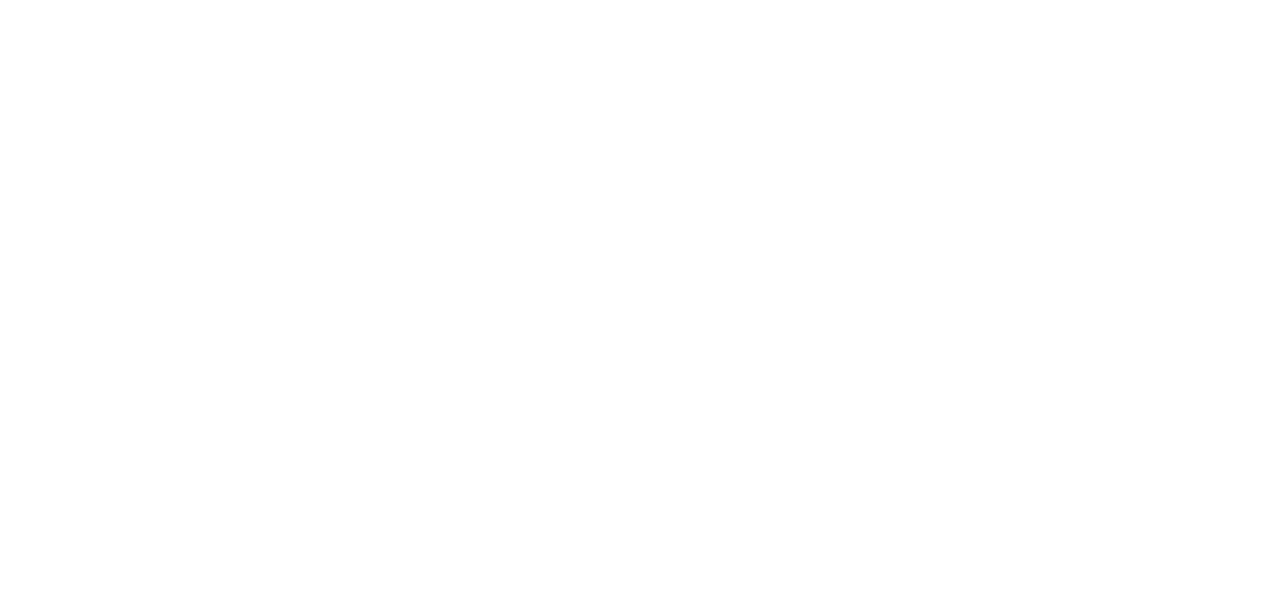
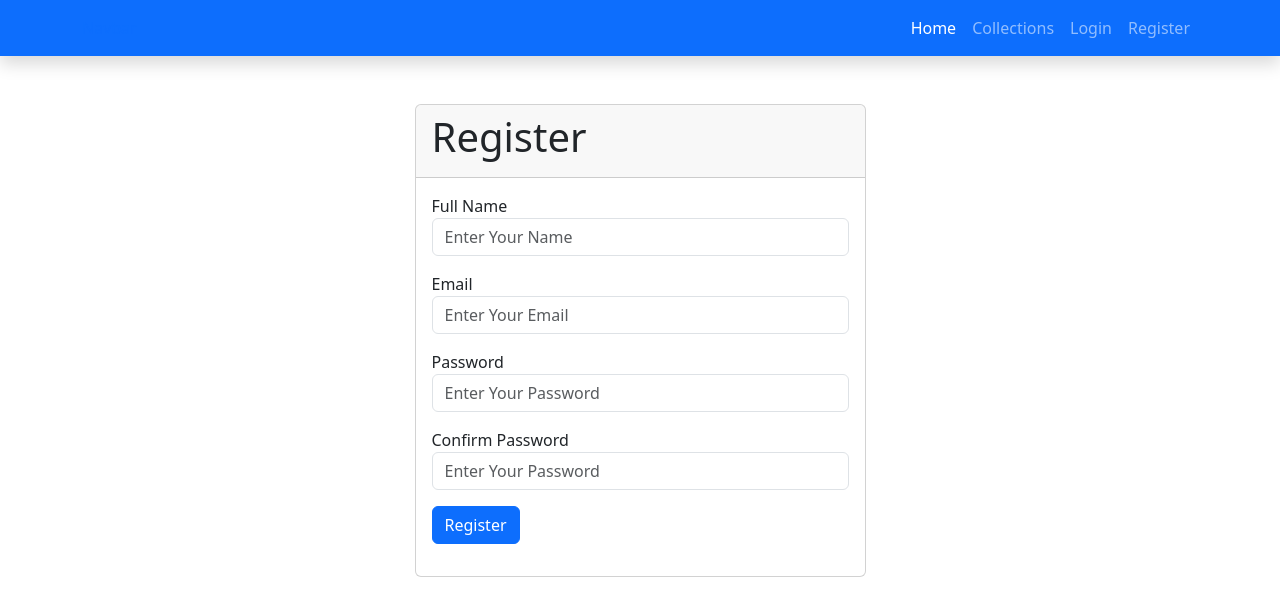
Before and after one commit to shubhuBimlendra/react-laravel-ecomm-project, a React (Create React App) app: page /register in a window 1280 px wide. Shown: the top 616 px of the page. Built offline with nearby package versions, Linux system fonts and the light colour scheme.

Commit message:
Register and login design done

```diff
--- a/package.json
+++ b/package.json
@@ -6,6 +6,7 @@
     "@testing-library/jest-dom": "^5.17.0",
     "@testing-library/react": "^13.4.0",
     "@testing-library/user-event": "^13.5.0",
+    "bootstrap": "^5.3.1",
     "react": "^18.2.0",
     "react-dom": "^18.2.0",
     "react-is": "^18.2.0",
--- a/src/App.js
+++ b/src/App.js
@@ -2,6 +2,8 @@
 import { BrowserRouter as Router, Route, Switch } from "react-router-dom";
 import MasterLayout from "./layouts/admin/MasterLayout";
 import Home from "./components/frontend/Home";
+import Login from "./components/frontend/auth/Login";
+import Register from "./components/frontend/auth/Register";
 
 function App() {
   return (
@@ -9,6 +11,8 @@
       <Router>
         <Switch>
           <Route exact path="/" component={Home} />
+          <Route path="/login" component={Login} />
+          <Route path="/register" component={Register} />
           <Route
             path="/admin"
             name="Admin"
--- a/src/components/frontend/Home.js
+++ b/src/components/frontend/Home.js
@@ -1,7 +1,8 @@
 import React from "react";
+import Navbar from "../../layouts/frontend/Navbar";
 
 function Home() {
-  return <h1>Hello, Welcome you to the Home!</h1>;
+  return <Navbar />;
 }
 
 export default Home;
--- /dev/null
+++ b/src/components/frontend/auth/Login.js
@@ -0,0 +1,50 @@
+import React from "react";
+import Navbar from "../../../layouts/frontend/Navbar";
+
+function Login() {
+  return (
+    <div>
+      <Navbar />
+      <div className="container py-5">
+        <div className="row justify-content-center">
+          <div className="col-md-5">
+            <div className="card">
+              <div className="card-header">
+                <h1>Register</h1>
+              </div>
+              <div className="card-body">
+                <form>
+                  <div className="form-group mb-3">
+                    <label>Email</label>
+                    <input
+                      type="email"
+                      name="email"
+                      className="form-control"
+                      placeholder="Enter Your Email"
+                    />
+                  </div>
+                  <div className="form-group mb-3">
+                    <label>Password</label>
+                    <input
+                      type="password"
+                      name="password"
+                      className="form-control"
+                      placeholder="Enter Your Password"
+                    />
+                  </div>
+                  <div className="form-group mb-3">
+                    <button type="submit" className="btn btn-primary">
+                      Login
+                    </button>
+                  </div>
+                </form>
+              </div>
+            </div>
+          </div>
+        </div>
+      </div>
+    </div>
+  );
+}
+
+export default Login;
--- /dev/null
+++ b/src/components/frontend/auth/Register.js
@@ -0,0 +1,68 @@
+import React from "react";
+import Navbar from "../../../layouts/frontend/Navbar";
+
+function Register() {
+  return (
+    <div>
+      <Navbar />
+      <div className="container py-5">
+        <div className="row justify-content-center">
+          <div className="col-md-5">
+            <div className="card">
+              <div className="card-header">
+                <h1>Register</h1>
+              </div>
+              <div className="card-body">
+                <form>
+                  <div className="form-group mb-3">
+                    <label>Full Name</label>
+                    <input
+                      type="text"
+                      name="name"
+                      className="form-control"
+                      placeholder="Enter Your Name"
+                    />
+                  </div>
+                  <div className="form-group mb-3">
+                    <label>Email</label>
+                    <input
+                      type="email"
+                      name="email"
+                      className="form-control"
+                      placeholder="Enter Your Email"
+                    />
+                  </div>
+                  <div className="form-group mb-3">
+                    <label>Password</label>
+                    <input
+                      type="password"
+                      name="password"
+                      className="form-control"
+                      placeholder="Enter Your Password"
+                    />
+                  </div>
+                  <div className="form-group mb-3">
+                    <label>Confirm Password</label>
+                    <input
+                      type="password"
+                      name="confirm_password"
+                      className="form-control"
+                      placeholder="Enter Your Password"
+                    />
+                  </div>
+                  <div className="form-group mb-3">
+                    <button type="submit" className="btn btn-primary">
+                      Register
+                    </button>
+                  </div>
+                </form>
+              </div>
+            </div>
+          </div>
+        </div>
+      </div>
+    </div>
+  );
+}
+
+export default Register;
--- a/src/index.js
+++ b/src/index.js
@@ -2,6 +2,8 @@
 import ReactDOM from "react-dom/client";
 import App from "./App";
 import reportWebVitals from "./reportWebVitals";
+import "bootstrap/dist/css/bootstrap.min.css";
+import "bootstrap/dist/js/bootstrap.bundle.js";
 
 const root = ReactDOM.createRoot(document.getElementById("root"));
 root.render(
--- /dev/null
+++ b/src/layouts/frontend/Navbar.js
@@ -0,0 +1,51 @@
+import React from "react";
+import { Link } from "react-router-dom";
+
+function Navbar() {
+  return (
+    <nav className="navbar navbar-expand-lg navbar-dark bg-primary shadow sticky-top">
+      <div className="container">
+        <Link clLinkssName="navbar-brand" to="#">
+          Navbar
+        </Link>
+        <button
+          className="navbar-toggler"
+          type="button"
+          data-bs-toggle="collapse"
+          data-bs-target="#navbarSupportedContent"
+          aria-controls="navbarSupportedContent"
+          aria-expanded="false"
+          aria-label="Toggle navigation"
+        >
+          <span className="navbar-toggler-icon"></span>
+        </button>
+        <div className="collapse navbar-collapse" id="navbarSupportedContent">
+          <ul className="navbar-nav ms-auto mb-2 mb-lg-0">
+            <li className="nav-item">
+              <Link className="nav-link active" aria-current="page" to="/">
+                Home
+              </Link>
+            </li>
+            <li className="nav-item">
+              <Link className="nav-link" to="#">
+                Collections
+              </Link>
+            </li>
+            <li className="nav-item">
+              <Link className="nav-link" to="/login">
+                Login
+              </Link>
+            </li>
+            <li className="nav-item">
+              <Link className="nav-link" to="/register">
+                Register
+              </Link>
+            </li>
+          </ul>
+        </div>
+      </div>
+    </nav>
+  );
+}
+
+export default Navbar;
```
Also changed, not shown: 1 other file (tests, documents, lock files or other folders).
